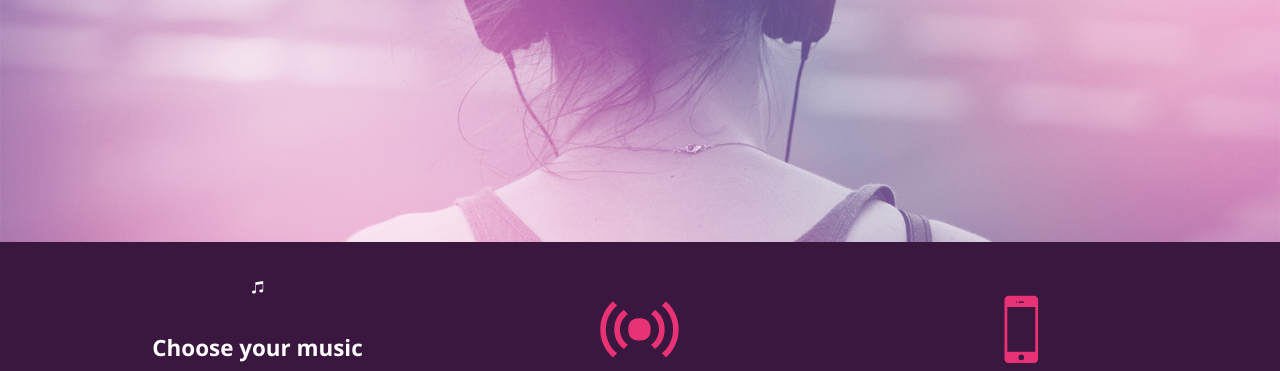
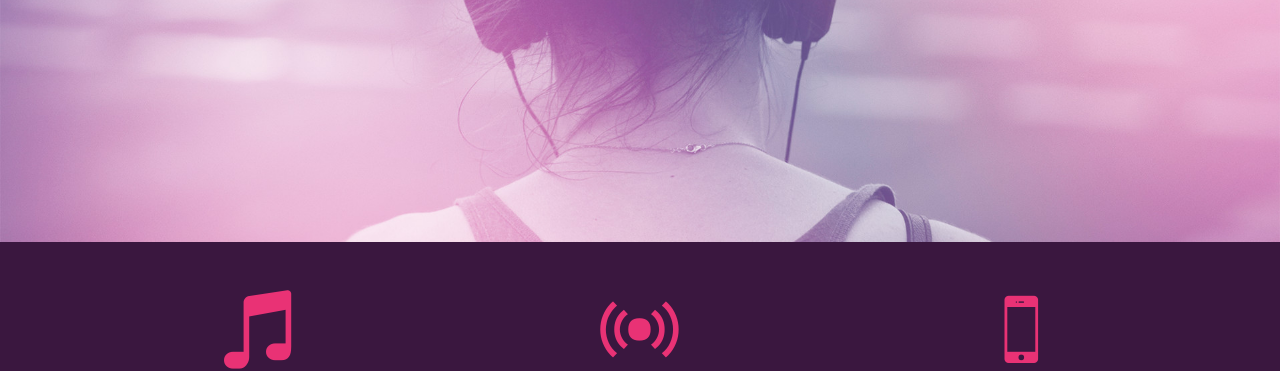
Before and after one commit to Austinrea/bloc-jams, a plain HTML site: page index.html in a window 1280 px wide. Shown: the part 461-832 px from the top of the page. Drawn offline with nearby package versions, Linux system fonts and the light colour scheme.

Commit message:
revert ionicon names

```diff
--- a/index.html
+++ b/index.html
@@ -25,7 +25,7 @@
          </section>
          <section class="selling-points container clearfix"> <!-- selling points -->
              <div class="point column third">
-                 <span class="ion-ios-musical-notes"></span>
+                 <span class="ion-music-note"></span>
                  <h5 class="point-title">Choose your music</h5>
                  <p class ="point-description">The world is full of music; why should you have to listen to music that someone else chose?</p>
              </div>
```
